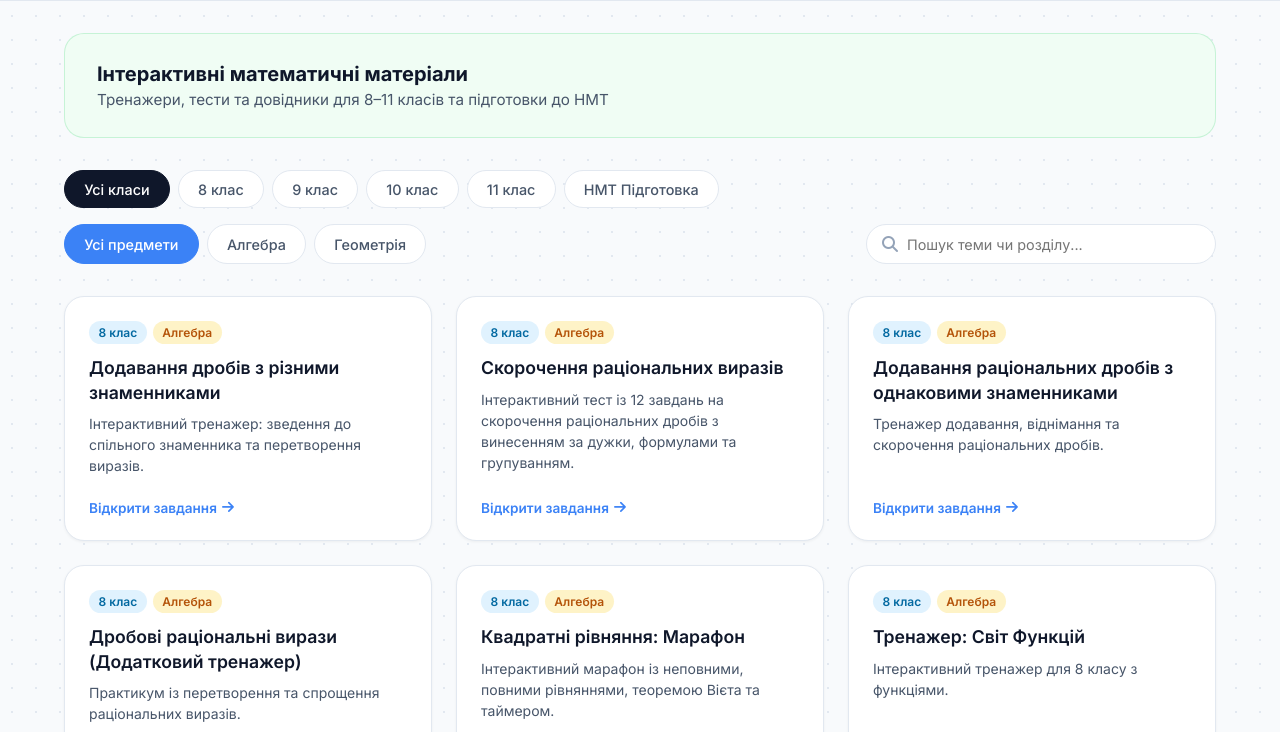
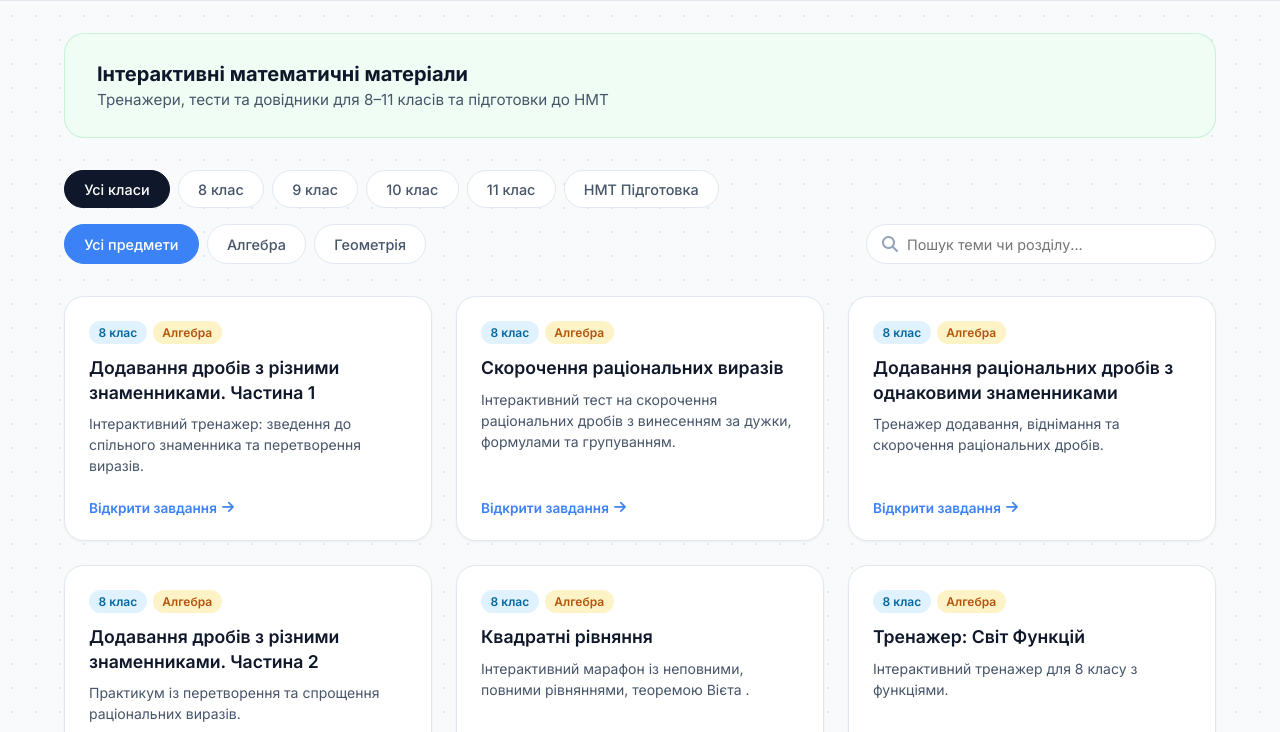
Before and after one commit to dudkaoksana95-blip/math-hub, a plain HTML site: page index.html in a window 1280 px wide. Shown: the part 68-800 px from the top of the page. Drawn offline with Linux system fonts and the light colour scheme.

Commit message:
Update index.html

```diff
--- a/index.html
+++ b/index.html
@@ -350,7 +350,7 @@
         const itemsData = [
             {
                 id: 17,
-                title: "Додавання дробів з різними знаменниками",
+                title: "Додавання дробів з різними знаменниками. Частина 1",
                 desc: "Інтерактивний тренажер: зведення до спільного знаменника та перетворення виразів.",
                 grade: "grade8",
                 subject: "algebra",
@@ -361,7 +361,7 @@
             {
                 id: 15,
                 title: "Скорочення раціональних виразів",
-                desc: "Інтерактивний тест із 12 завдань на скорочення раціональних дробів з винесенням за дужки, формулами та групуванням.",
+                desc: "Інтерактивний тест на скорочення раціональних дробів з винесенням за дужки, формулами та групуванням.",
                 grade: "grade8",
                 subject: "algebra",
                 gradeLabel: "8 клас",
@@ -380,7 +380,7 @@
             },
             {
                 id: 16,
-                title: "Дробові раціональні вирази (Додатковий тренажер)",
+                title: "Додавання дробів з різними знаменниками. Частина 2",
                 desc: "Практикум із перетворення та спрощення раціональних виразів.",
                 grade: "grade8",
                 subject: "algebra",
@@ -390,8 +390,8 @@
             },
             {
                 id: 12,
-                title: "Квадратні рівняння: Марафон",
-                desc: "Інтерактивний марафон із неповними, повними рівняннями, теоремою Вієта та таймером.",
+                title: "Квадратні рівняння",
+                desc: "Інтерактивний марафон із неповними, повними рівняннями, теоремою Вієта .",
                 grade: "grade8",
                 subject: "algebra",
                 gradeLabel: "8 клас",
```
